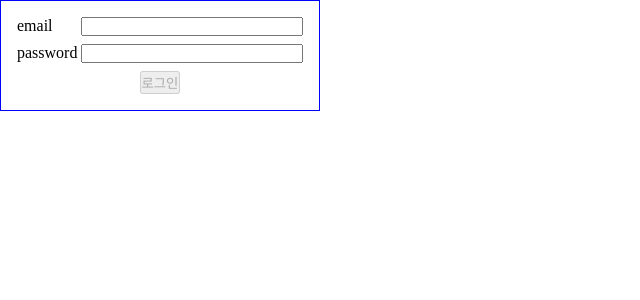
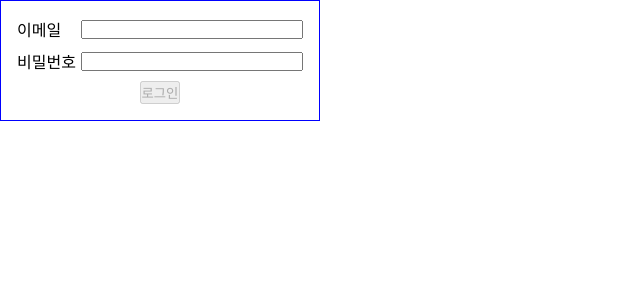
Before and after one commit to yan9vvoojin/wanted-pre-onboarding-frontend, a React (Create React App) app: page /signin in a window 1280 px wide. Shown: the top 300 px of the page, without its empty margins (0-640 px from the left). Built offline with nearby package versions, Linux system fonts and the light colour scheme.

Commit message:
refactor: 로그인, 회원가입 코드 개선

```diff
--- /dev/null
+++ b/src/components/FormField.js
@@ -0,0 +1,39 @@
+import { useCallback } from "react";
+import styled from "styled-components";
+import validateInput from "../utils/validateInput";
+
+import FormInput from "../styles/FormInput";
+import FormLabel from "../styles/FormLabel";
+
+const StyledFormField = styled.div`
+  display: flex;
+  justify-content: space-between;
+  align-items: center;
+  width: 100%;
+`;
+
+const FormField = ({ type, value, setUser, setIsValid }) => {
+  const handleChange = useCallback(
+    (e) => {
+      setUser((prev) => ({ ...prev, [type]: e.target.value }));
+      setIsValid((prev) => ({ ...prev, [type]: validateInput(type, e.target.value) }));
+    },
+    [type, setUser, setIsValid],
+  );
+
+  return (
+    <StyledFormField>
+      <FormLabel htmlFor={`${type}-input`}>{type === "email" ? "이메일" : "비밀번호"}</FormLabel>
+      <FormInput
+        data-testid={`${type}-input`}
+        id={`${type}-input`}
+        type={type === "email" ? "text" : "password"}
+        autoComplete="on"
+        value={value}
+        onChange={handleChange}
+      />
+    </StyledFormField>
+  );
+};
+
+export default FormField;
--- a/src/components/FormInput.js
+++ /dev/null
@@ -1,47 +0,0 @@
-import styled from "styled-components";
-
-const Wrapper = styled.div`
-  width: 100%;
-  display: flex;
-  justify-content: space-between;
-`;
-
-const Label = styled.label`
-  min-width: 4rem;
-`;
-
-const Input = styled.input`
-  width: 100%;
-`;
-
-const FormInput = ({ type, value, setValue, setIsValid }) => {
-  const validate = (value) => {
-    if (type === "email") {
-      return value.includes("@");
-    }
-    if (type === "password") {
-      return value.length >= 8;
-    }
-  };
-
-  const handleChange = (e) => {
-    setValue((prev) => ({ ...prev, [type]: e.target.value }));
-    setIsValid((prev) => ({ ...prev, [type]: validate(e.target.value) }));
-  };
-
-  return (
-    <Wrapper>
-      <Label htmlFor={`${type}-input`}>{type}</Label>
-      <Input
-        data-testid={`${type}-input`}
-        id={`${type}-input`}
-        type={type === "email" ? "text" : type}
-        autoComplete="on"
-        value={value}
-        onChange={handleChange}
-      />
-    </Wrapper>
-  );
-};
-
-export default FormInput;
--- a/src/components/SignForm.js
+++ b/src/components/SignForm.js
@@ -2,8 +2,8 @@ import { useState } from "react";
 import useSignin from "../hook/useSignin";
 import useSignup from "../hook/useSignup";
 
-import StyledForm from "../styles/StyledForm";
-import FormInput from "./FormInput";
+import Form from "../styles/Form";
+import FormField from "./FormField";
 
 const SignForm = ({ mode }) => {
   const signin = useSignin();
@@ -30,13 +30,13 @@ const SignForm = ({ mode }) => {
   };
 
   return (
-    <StyledForm onSubmit={handleSubmit}>
-      <FormInput type="email" value={user.email} setValue={setUser} setIsValid={setIsValid} />
-      <FormInput type="password" value={user.password} setValue={setUser} setIsValid={setIsValid} />
+    <Form onSubmit={handleSubmit}>
+      <FormField type="email" value={user.email} setUser={setUser} setIsValid={setIsValid} />
+      <FormField type="password" value={user.password} setUser={setUser} setIsValid={setIsValid} />
       <button type="submit" data-testid={`${mode}-button`} disabled={!isValid.email || !isValid.password}>
         {mode === "signin" ? "로그인" : "회원가입"}
       </button>
-    </StyledForm>
+    </Form>
   );
 };
 
--- a/src/styles/StyledForm.js
+++ b/src/styles/Form.js
@@ -1,6 +1,6 @@
 import styled from "styled-components";
 
-const StyledForm = styled.form`
+const Form = styled.form`
   display: flex;
   flex-direction: column;
   justify-content: center;
@@ -11,4 +11,4 @@ const StyledForm = styled.form`
   border: 1px solid blue;
 `;
 
-export default StyledForm;
+export default Form;
--- /dev/null
+++ b/src/styles/FormInput.js
@@ -0,0 +1,7 @@
+import styled from "styled-components";
+
+const StyledFormInput = styled.input`
+  width: 100%;
+`;
+
+export default StyledFormInput;
--- /dev/null
+++ b/src/styles/FormLabel.js
@@ -0,0 +1,7 @@
+import styled from "styled-components";
+
+const FormLabel = styled.label`
+  min-width: 4rem;
+`;
+
+export default FormLabel;
--- /dev/null
+++ b/src/utils/validateInput.js
@@ -0,0 +1,10 @@
+const validateInput = (type, value) => {
+  if (type === "email") {
+    return value.includes("@");
+  }
+  if (type === "password") {
+    return value.length >= 8;
+  }
+};
+
+export default validateInput;
```
